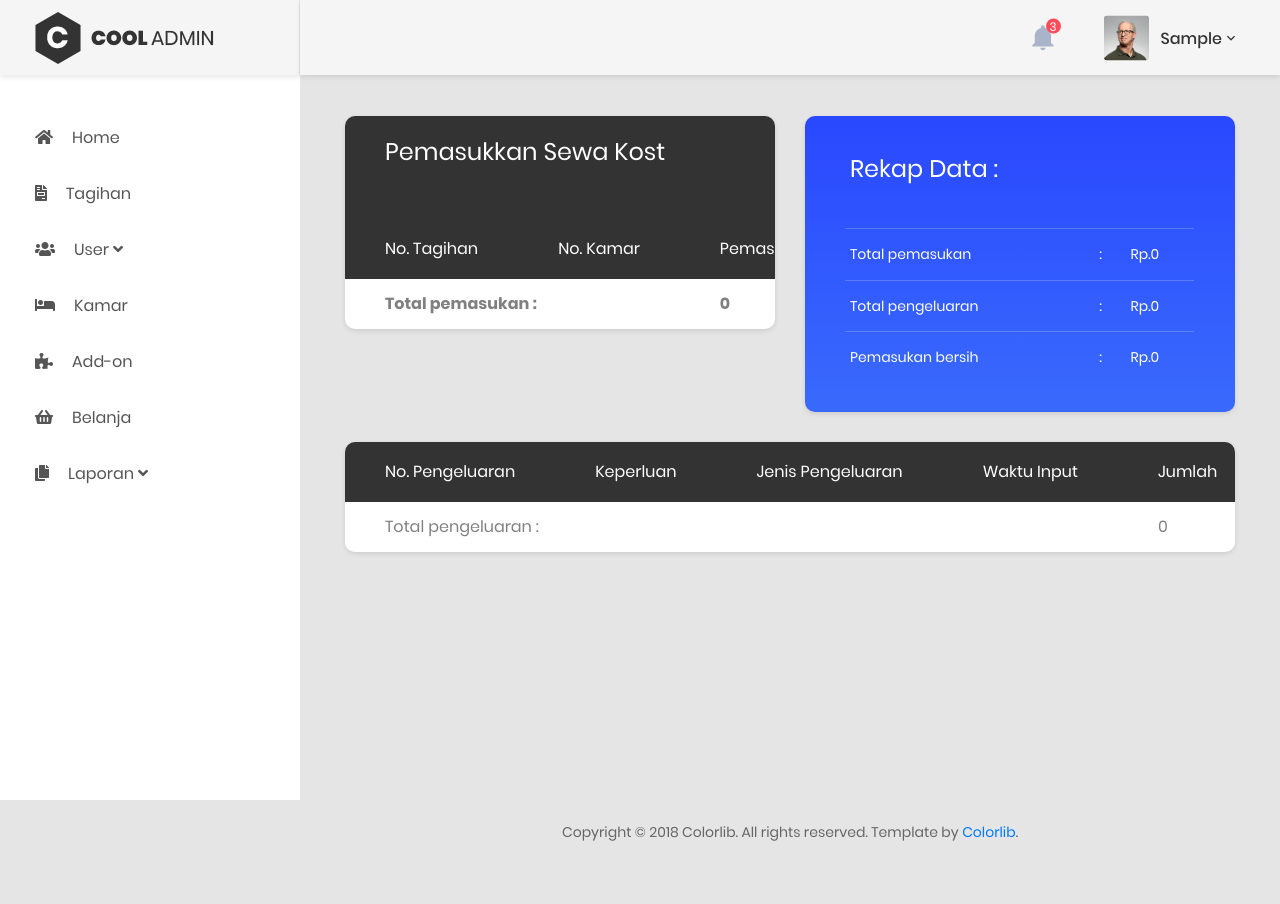
After one commit to seregant/kostin, a PHP site: template template/index.php in a window 1280 px wide. The commit adds this page. Run offline with PHP 8.4, Linux system fonts and the light colour scheme; the template is opened without the code that fills it, so the values that code supplies are empty; the visitor is signed in with stand-in values (Sample User, id 1); some libraries are stand-ins or nearby versions.

Commit message:
set laporan ke template

```diff
--- a/template/back_office/sidebar.php
+++ b/template/back_office/sidebar.php
@@ -61,7 +61,7 @@
                             </a>
                             <ul class="navbar-mobile-sub__list list-unstyled js-sub-list">
                                 <li>
-                                    <a href="#">Income</a>
+                                    <a href="index.php?category=report&module=income">Income</a>
                                 </li>
                                 <li>
                                     <a href="#">Outcome</a>
@@ -129,7 +129,7 @@
                             </a>
                             <ul class="list-unstyled navbar__sub-list js-sub-list">
                                 <li>
-                                    <a href="#">Income</a>
+                                    <a href="index.php?category=report&module=income">Income</a>
                                 </li>
                                 <li>
                                     <a href="#">Outcome</a>
--- a/template/index.php
+++ b/template/index.php
@@ -11,7 +11,8 @@
 		        if(!empty($_GET['module'])) {
 
 		          $module=$_GET['module'];
-		          include('module/'.$module.'.php');
+                  $category = $_GET['category'];
+		          include($category.'/'.$category."_".$module.'.php');
 		        } else {
 
 		          include('back_office/dashboard.php');
--- /dev/null
+++ b/template/report/report_income.php
@@ -0,0 +1,142 @@
+<?php
+	include $_SERVER["DOCUMENT_ROOT"].'/kostin/config/app.php';
+	include $base_url.'/config/database.php';
+	include $base_url."/module/data_get.php";
+
+	$outcomeData = getAllData('kostin_outcome','*');
+	$tagihanData = getAllData('kostin_tagihan','*');
+	$totalPengeluaran = 0;
+	foreach ($outcomeData as $outcome) {
+		$totalPengeluaran += $outcome['outcm_value'];
+	}
+
+?>
+<div class="main-content">
+	<div class="section__content section__content--p30">
+		<div class="container-fluid">
+			<div class="row">
+				<div class="col-lg-6">
+					<div class="table-responsive table--no-card m-b-30">
+						<table class="table table-borderless table-striped table-earning">
+							<thead>
+								<tr>
+									<th colspan="3">
+											<h2 class="title-3 m-b-30" style="color: white;">Pemasukkan Sewa Kost</h2>
+									</th>
+								</tr>
+								<tr>
+									<th>No. Tagihan</th>
+									<th>No. Kamar</th>
+									<th>Pemasukan</th>
+								</tr>
+							</thead>
+							<tbody>
+								<?php
+									$totalPemasukan = 0;
+									foreach ($tagihanData as $tagihan) {
+										$sqlKamarID = "SELECT `kamar_id` FROM `kostin_kamar` WHERE `kamar_id` IN (SELECT `kamar_id` FROM `kostin_sewa` WHERE `sewa_id` IN (		SELECT `sewa_id` FROM `kostin_tagihan` WHERE `tagihan_id` = '".$tagihan['tagihan_id']."' ))";
+
+											$getKamarID = mysqli_fetch_assoc(mysqli_query($conn, $sqlKamarID));
+											echo "
+												<tr>
+													<td>".$tagihan['tagihan_id']."</td>
+													<td>".$getKamarID['kamar_id']."</td>
+													<td>".number_format($tagihan['tagihan_jumlah'])."</td>
+												</tr>
+										";
+										$totalPemasukan += $tagihan['tagihan_jumlah'];
+									}
+								?>
+								<tr>
+									<td colspan="2">
+										<b>Total pemasukan :</b>
+									</td>
+									<td>
+										<b><?php echo number_format($totalPemasukan); ?></b>
+									</td>
+								</tr>
+							</tbody>
+						</table>
+					</div>
+				</div>
+				<div class="col-lg-6">
+					<div class="au-card au-card--bg-blue au-card-top-countries m-b-30">
+						<div class="au-card-inner">
+							<div class="table-responsive">
+								<table class="table table-top-countries">
+									<tr>
+										<td colspan="3">
+											<h2 class="title-3 m-b-30" style="color: white;">Rekap Data :</h2>
+										</td>
+									</tr>
+									<tr>
+										<td>Total pemasukan</td>
+										<td>&nbsp;:&nbsp;</td>
+										<td><?php echo "Rp.".number_format($totalPemasukan) ?></td>
+									</tr>
+									<tr>
+										<td>Total pengeluaran</td>
+										<td>&nbsp;:&nbsp;</td>
+										<td><?php echo "Rp.".number_format($totalPengeluaran); ?></td>
+									</tr>
+									<tr>
+										<td>Pemasukan bersih</td>
+										<td>&nbsp;:&nbsp;</td>
+										<td><?php
+											$pemasukanBersih = $totalPemasukan-$totalPengeluaran;
+											echo "Rp.".number_format($pemasukanBersih);
+										?></td>
+									</tr>
+								</table>
+							</div>
+						</div>
+					</div>
+				</div>
+			</div>
+		</div>
+	</div>
+
+	<div class="section__content section__content--p30">
+		<div class="container-fluid">
+			<div class="row">
+				<div class="col-lg-12">
+					<div class="table-responsive table--no-card m-b-30">
+						<table class="table table-borderless table-striped table-earning">
+							<thead>
+								<tr>
+									<th>No. Pengeluaran</th>
+									<th>Keperluan</th>
+									<th>Jenis Pengeluaran</th>
+									<th>Waktu Input</th>
+									<th>Jumlah</th>
+								</tr>
+							</thead>
+
+							<?php
+								foreach ($outcomeData as $outcme) {
+									echo "
+										<tr>
+											<td>".$outcme['outcm_id']."</td>
+											<td>".$outcme['outcm_name']."</td>
+											<td>".$outcme['outcm_tag']."</td>
+											<td>".$outcme['outcm_date']."</td>
+											<td>".number_format($outcme['outcm_value'])."</td>
+										</tr>
+									";
+								}
+							?>
+							<tr>
+								<td colspan="4">
+									Total pengeluaran :
+								</td>
+								<td colspan="2">
+									<?php echo number_format($totalPengeluaran) ?>
+								</td>
+							</tr>
+						</table>
+					</div>
+				</div>
+			</div>
+		</div>
+	</div>
+</div>
```
Also changed, not shown: index.php (+1 -8 lines), template/reports/report_income.php (deleted, +0 -125 lines).
